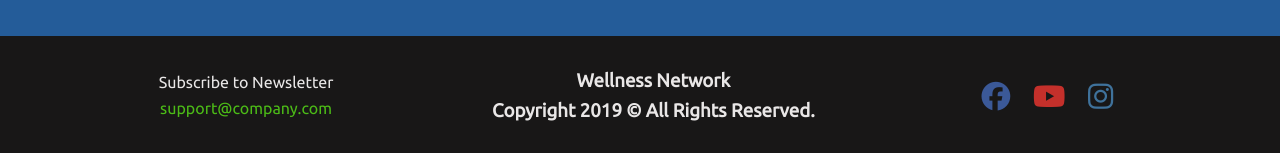
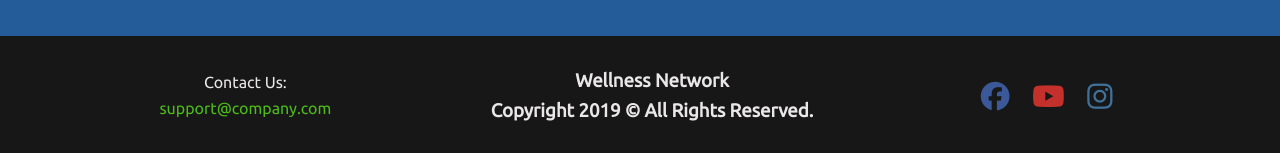
Before and after one commit to richardmf9425/RadioStation, a React (Create React App) app in the folder client/: page /login in a window 1280 px wide. Shown: the part 708-861 px from the top of the page. Built offline with nearby package versions, Linux system fonts and the light colour scheme; no server answers.

Commit message:
fixed iframe width issue

```diff
--- a/client/src/components/layout/Footer.js
+++ b/client/src/components/layout/Footer.js
@@ -5,7 +5,7 @@ function Footer() {
 	return (
 		<div className="footer">
 			<div className="subscribe">
-				Subscribe to Newsletter
+				Contact Us:
 				<br />
 				<a href="mailto:support@company.com"> support@company.com</a>
 			</div>
```
